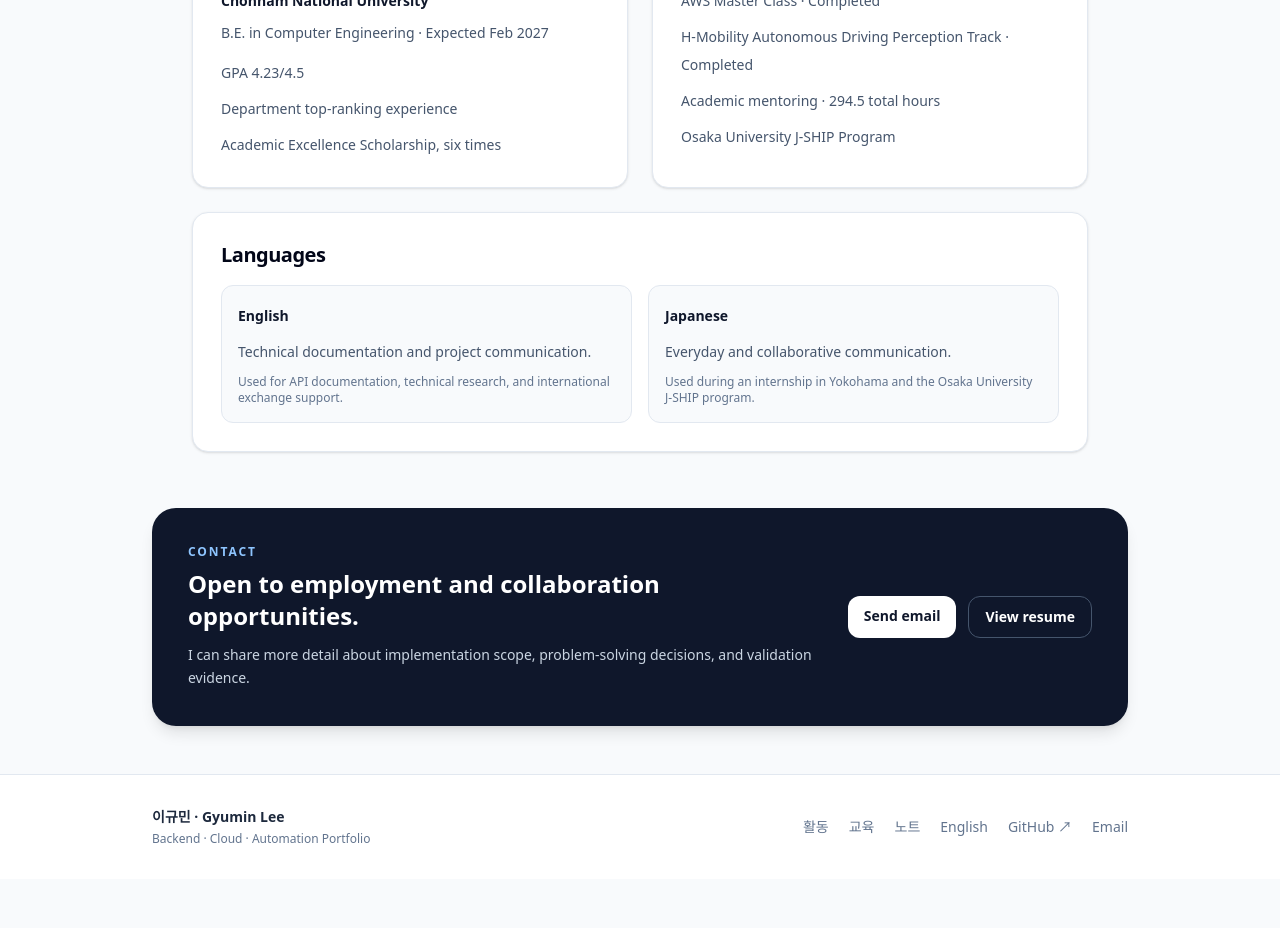
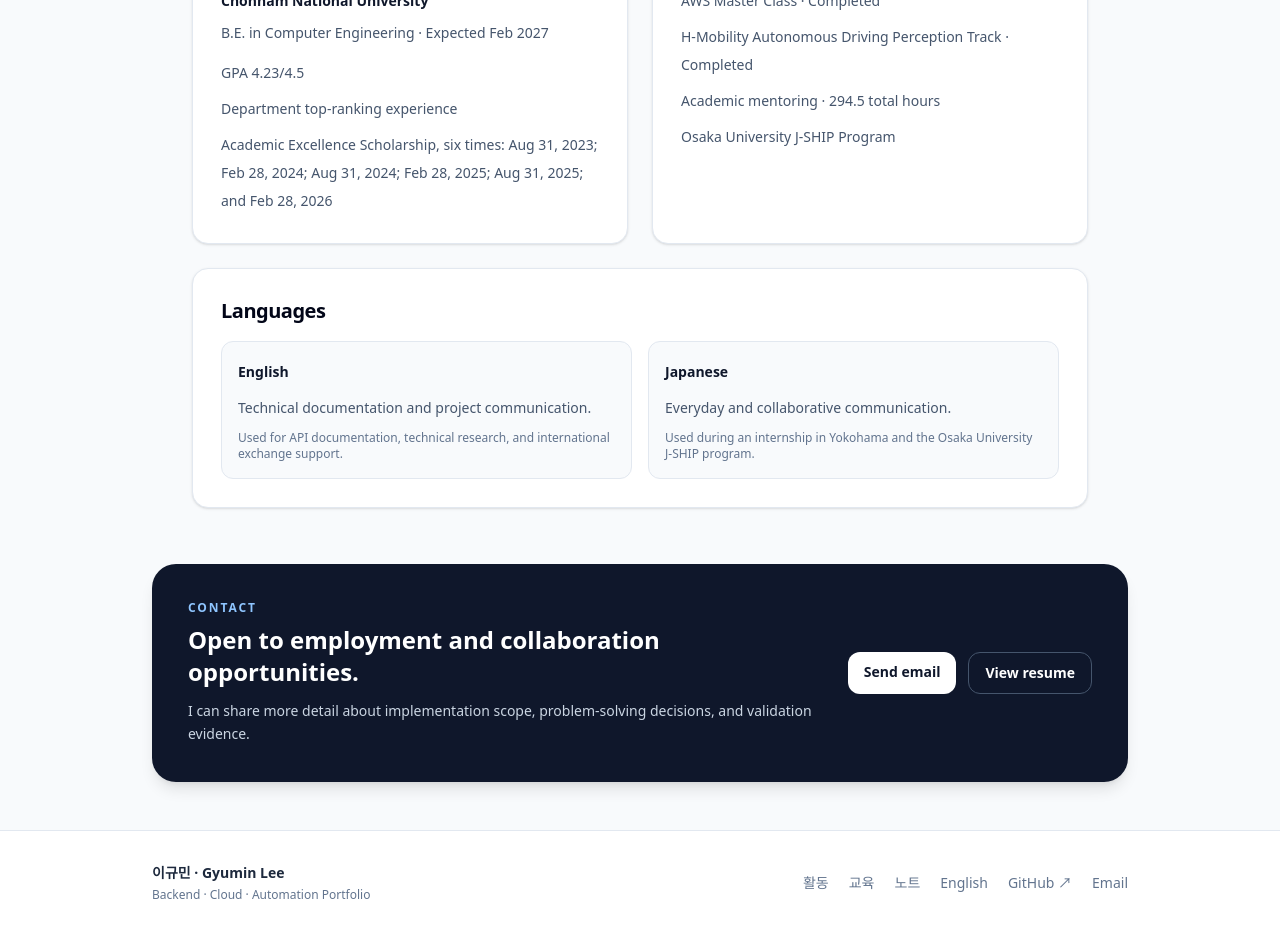
Before and after one commit to lukemin-dev/gyumin-archive, a Next.js app: page /en in a window 1280 px wide. Shown: the part 2240-3168 px from the top of the page. Before the commit the page ends 3119 px from the top, so only its background shows below. Built offline with nearby package versions, Linux system fonts and the light colour scheme.

Commit message:
Add exact scholarship award dates

```diff
--- a/src/app/en/page.tsx
+++ b/src/app/en/page.tsx
@@ -240,7 +240,11 @@ export default function EnglishSummaryPage() {
             <ul className="mt-3 space-y-2">
               <li>GPA {education?.gpa ?? "-"}</li>
               <li>Department top-ranking experience</li>
-              <li>Academic Excellence Scholarship, six times</li>
+              <li>
+                Academic Excellence Scholarship, six times: Aug 31, 2023;
+                Feb 28, 2024; Aug 31, 2024; Feb 28, 2025; Aug 31, 2025;
+                and Feb 28, 2026
+              </li>
             </ul>
           </Section>
 
--- a/src/data/profile.ts
+++ b/src/data/profile.ts
@@ -29,8 +29,9 @@ export const profile: Profile = {
     {
       title: "성적우수장학금",
       organization: "전남대학교",
-      date: "6회 수상",
-      description: "재학 기간 중 학업 성적 기반 장학금 6회 선정",
+      date: "2023.08.31 - 2026.02.28",
+      description:
+        "6회 선정 · 2023-1학기(2023.08.31), 2023-2학기(2024.02.28), 2024-1학기(2024.08.31), 2024-2학기(2025.02.28), 2025-1학기(2025.08.31), 2025-2학기(2026.02.28)",
     },
     {
       title: "수원시장학재단 우수 장학생",
```
